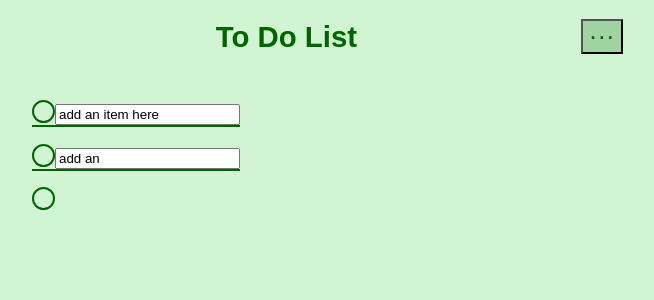
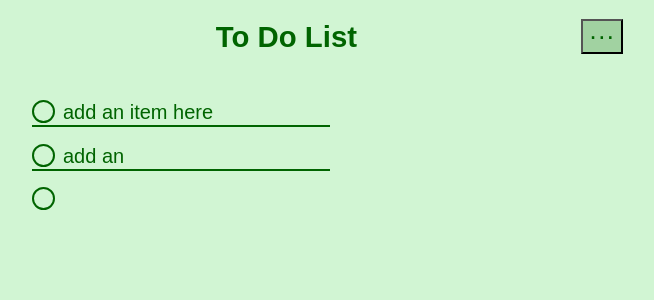
Before and after one commit to valentinavallalta/cs124-lab2, a React (Create React App) app: page / in a window 1280 px wide. Shown: the top 300 px of the page, without its empty margins (8-662 px from the left). Built offline with nearby package versions, Linux system fonts and the light colour scheme.

Commit message:
editable list objects visual aspect

```diff
--- a/src/Item.css
+++ b/src/Item.css
@@ -3,6 +3,12 @@
     text-decoration: line-through;
     z-point: 1;
     border-bottom: 2px solid darkgreen;
+}
+
+.completed .textBox {
+    color: #8ab28a;
+    text-decoration: line-through;
+    z-point: 1;
 }
 
 .editing {
@@ -22,7 +28,6 @@
     padding-bottom: 2px;
     padding-left:2px;
     background: #d1f5d3;
-
 }
 
 .completed button {
@@ -33,3 +38,19 @@
     padding-left:2px;    background: #8ab28a;
 
 }
+
+.textBox {
+    width: auto;
+    padding-left: 8px;
+    height: auto;
+    font-size: 15pt;
+    color: darkgreen;
+    background-color: #d1f5d3;
+    font-family: "Century Gothic",sans-serif;
+    border: none;
+}
+
+.textBox:focus {
+    background-color: #a1d2a1;
+    outline: none;
+}
--- a/src/Item.js
+++ b/src/Item.js
@@ -4,9 +4,11 @@ import {useState} from "react";
 function Item(props) {
     /* props taken in: content (what the list item says)
     *                  class (what class it is, i.e. uncompleted / completed / empty */
-    return (<li className= {props.class}>
+    return (<li className={props.class}>
         <button onClick={() => props.onItemCompleted(props.id)}></button>
         <input
+            type = "text"
+            className = "textBox"
             onClick={(e) => e.stopPropagation()}
             onChange={(e) => props.onContentChange(props.id, e.target.value)}
             value={props.content}/>
--- a/src/List.js
+++ b/src/List.js
@@ -10,8 +10,8 @@ function List(props) {
                           class={props.completedItems.includes(p.id) ? "completed" : "uncompleted"}
                           id={p.id}
                           content={p.content}
-                          onContentChange ={props.onContentChange}
-                    key={p.id}/>
+                          onContentChange={props.onContentChange}
+                          key={p.id}/>
                 )}
                 <li onClick={() => props.onAddItem("wormsss")}
                     className="empty">
```
